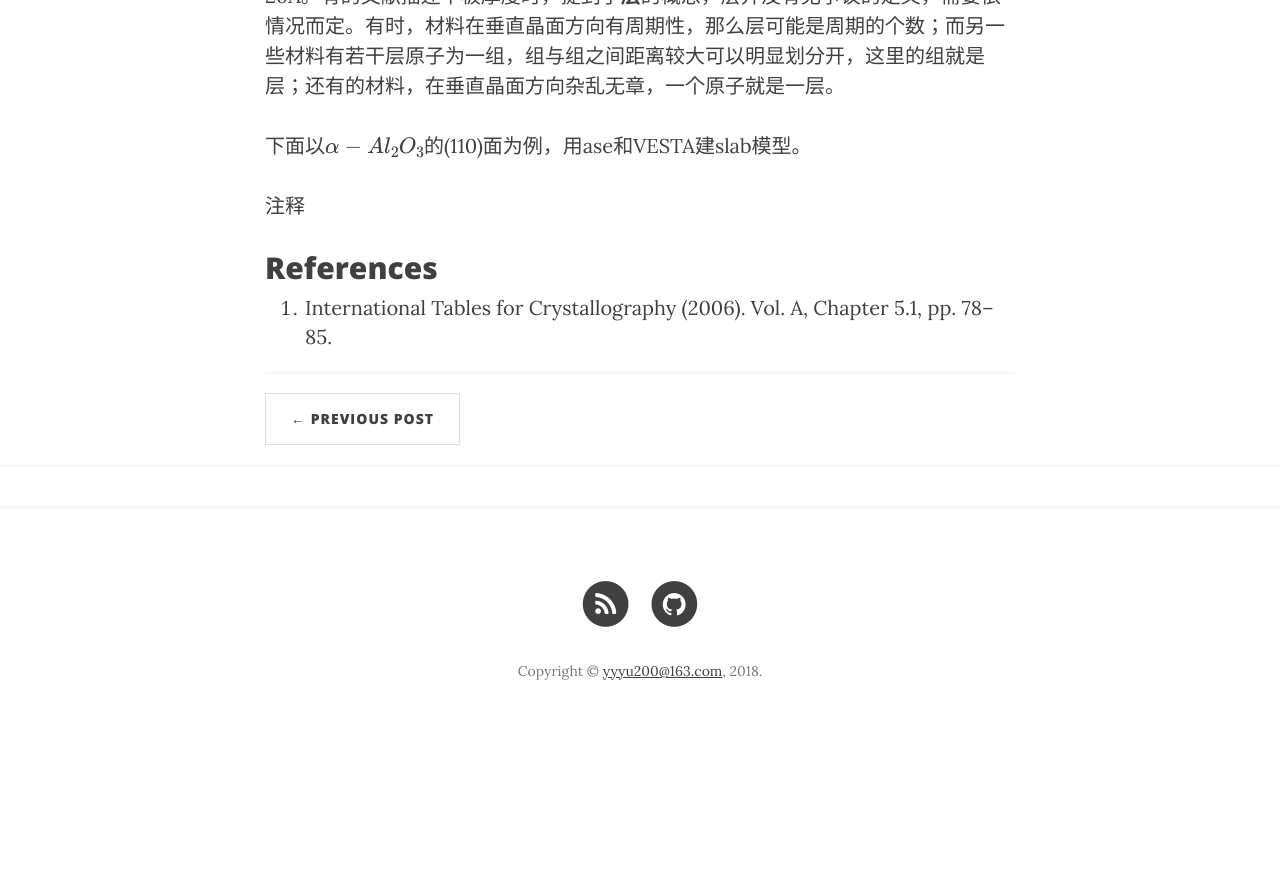
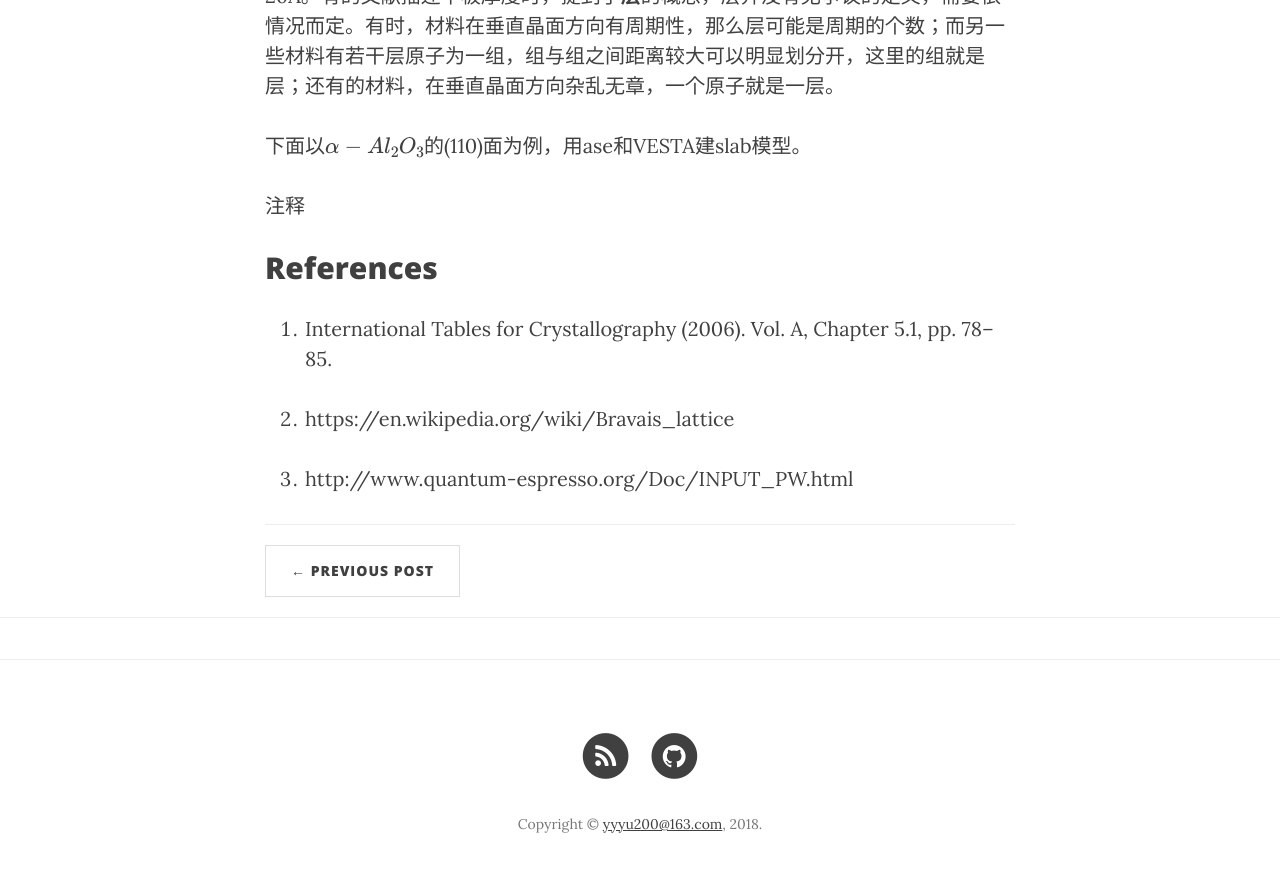
Before and after one commit to yyyu200/DFTbook, a Jekyll site: the page built from _posts/2019-04-07-TransCell.md, in a window 1280 px wide and 900 px high, scrolled down 6141 px. Shown: the top 872 px of the window. Built offline with Jekyll 4.4.1, drawn with Linux system fonts in a browser that asks for light colours; nearby versions of some CDN libraries; formulas are drawn with MathJax 3; comment, search, counter and statistics services are not loaded; before the commit the page ends 6888 px from its top, so only the background shows below that; some of the changed lines change nothing that is shown.

Commit message:
modify at20190413-12:46:56-aliyun

```diff
--- a/_posts/2019-04-07-TransCell.md
+++ b/_posts/2019-04-07-TransCell.md
@@ -188,3 +188,7 @@ ibrav      structure                   celldm(2)-celldm(6)
 ## References
 
 1. International Tables for Crystallography (2006). Vol. A, Chapter 5.1, pp. 78–85.
+
+2. https://en.wikipedia.org/wiki/Bravais_lattice
+
+3. http://www.quantum-espresso.org/Doc/INPUT_PW.html
```
